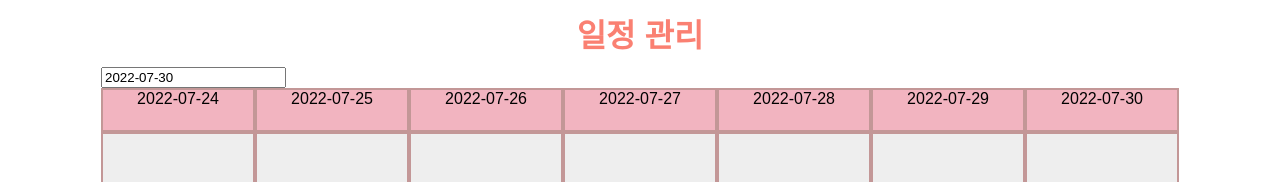
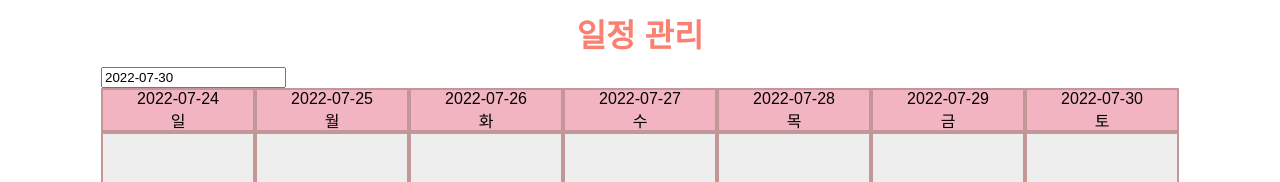
Before and after one commit to EzStudy/WeeklyPlan, a React (Create React App) app in the folder weeklyplan-yunha/: page / in a window 1280 px wide. Shown: the top 182 px of the page. Built offline with nearby package versions, Linux system fonts and the light colour scheme.

Commit message:
feat: 주간 플래너 요일 추가

```diff
--- a/weeklyplan-yunha/src/component/DailyPlanBody.js
+++ b/weeklyplan-yunha/src/component/DailyPlanBody.js
@@ -1,7 +1,7 @@
 import React from "react";
 import "../index.css";
 
-function DailyPlanBody() {
+function DailyPlanBody(day) {
     return(
         <div>
             <div className="daily-box-body"></div>
--- a/weeklyplan-yunha/src/component/DailyPlanBoxHeader.js
+++ b/weeklyplan-yunha/src/component/DailyPlanBoxHeader.js
@@ -6,6 +6,7 @@ import { ko } from 'date-fns/esm/locale';
 
 export default function DailyPlanBoxHeader() {
     const [startDate, setStartDate] = useState(new Date());
+    var days = ['일', '월', '화', '수', '목', '금', '토'];
 
     return(
         <div>
@@ -18,10 +19,13 @@ export default function DailyPlanBoxHeader() {
 
             <div className="bodyDisplay">
                 {
-                    selectWeek(startDate).map( day => (
+                    selectWeek(startDate).map( (day, index) => (
                         <div>
-                            <div className="daily-box-header">{day}</div>
-                            <DailyPlanBody/>
+                            <div className="daily-box-header">
+                                {day} <br/>
+                                {days[index]}
+                            </div>
+                            <DailyPlanBody day={index}/>
                         </div>
                     ))
                 }
```
